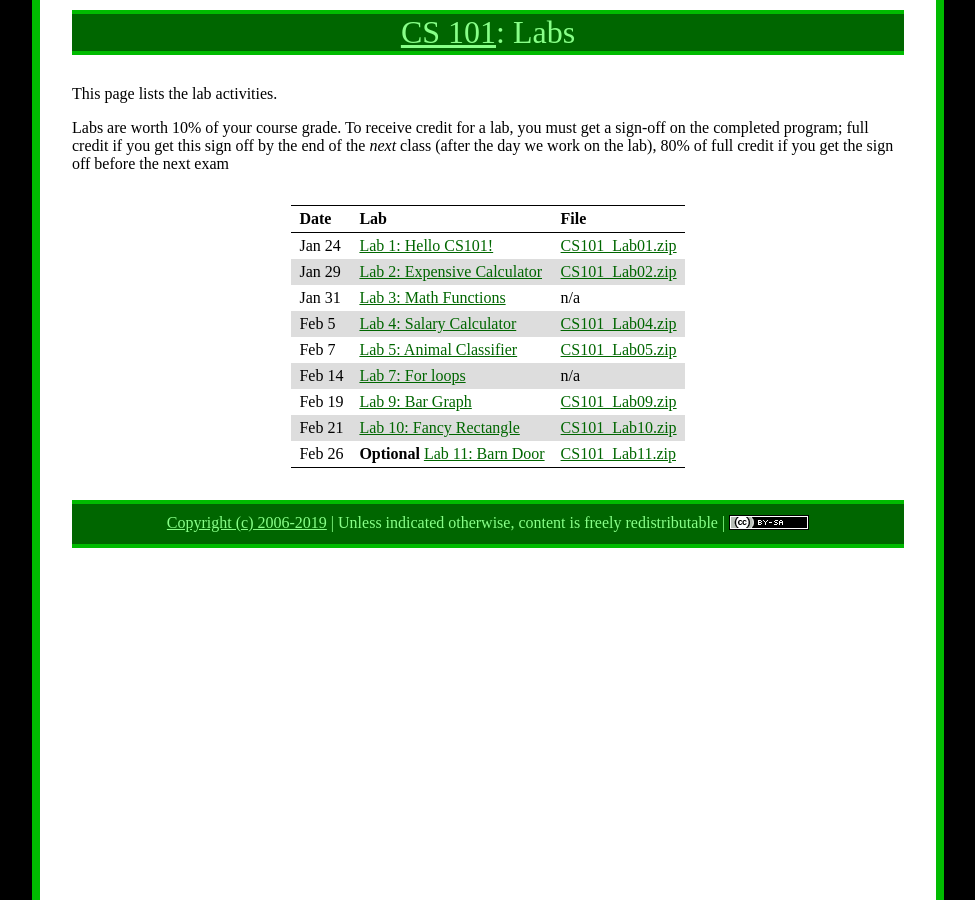
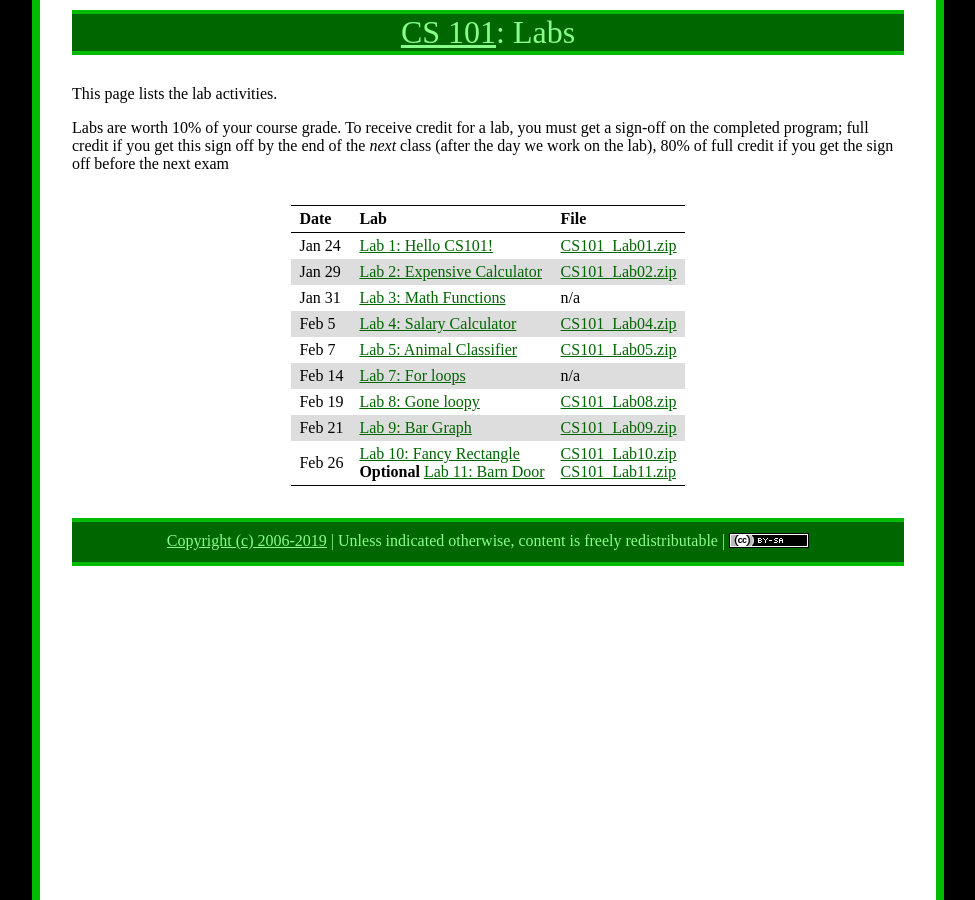
Before and after one commit to ycpcs/cs101-spring2019, a Jekyll site: the page built from labs/index.md, in a window 1280 px wide. Shown: the whole page, without its empty margins (152-1127 px from the left). Built offline with Jekyll 4.4.1, drawn with Linux system fonts in a browser that asks for light colours.

Commit message:
update labs
update labs

```diff
--- a/labs/index.md
+++ b/labs/index.md
@@ -15,9 +15,9 @@ Labs are worth 10% of your course grade.  To receive credit for a lab, you must
 > Feb 5  | [Lab 4: Salary Calculator](lab04.html)    | [CS101\_Lab04.zip](CS101_Lab04.zip)
 > Feb 7  | [Lab 5: Animal Classifier](lab05.html)    | [CS101\_Lab05.zip](CS101_Lab05.zip)
 > Feb 14 | [Lab 7: For loops](lab07.html)            | n/a
-> Feb 19 | [Lab 9: Bar Graph](lab09.html)            | [CS101\_Lab09.zip](CS101_Lab09.zip)
-> Feb 21 | [Lab 10: Fancy Rectangle](lab10.html)     | [CS101\_Lab10.zip](CS101_Lab10.zip)
-> Feb 26 | **Optional** [Lab 11: Barn Door](lab11.html) | [CS101\_Lab11.zip](CS101_Lab11.zip)
+> Feb 19 | [Lab 8: Gone loopy](lab08.html)           | [CS101\_Lab08.zip](CS101_Lab08.zip)
+> Feb 21 | [Lab 9: Bar Graph](lab09.html)            | [CS101\_Lab09.zip](CS101_Lab09.zip)
+> Feb 26 | [Lab 10: Fancy Rectangle](lab10.html) <br /> **Optional** [Lab 11: Barn Door](lab11.html) | [CS101\_Lab10.zip](CS101_Lab10.zip) <br /> [CS101\_Lab11.zip](CS101_Lab11.zip)
 
 <!--
 > Sept 19| [Lab 9: Bar Graph](lab09.html) | [CS101\_Lab09.zip](CS101_Lab09.zip)
```
